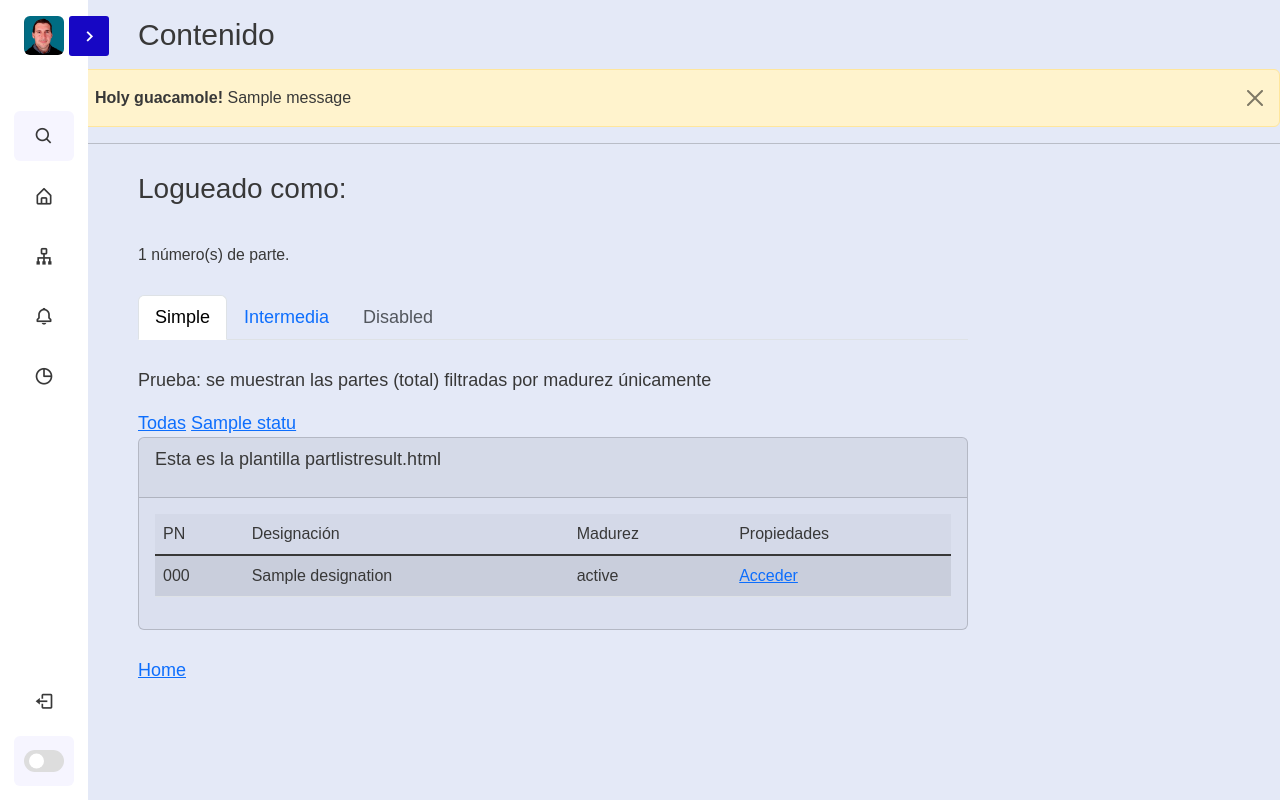
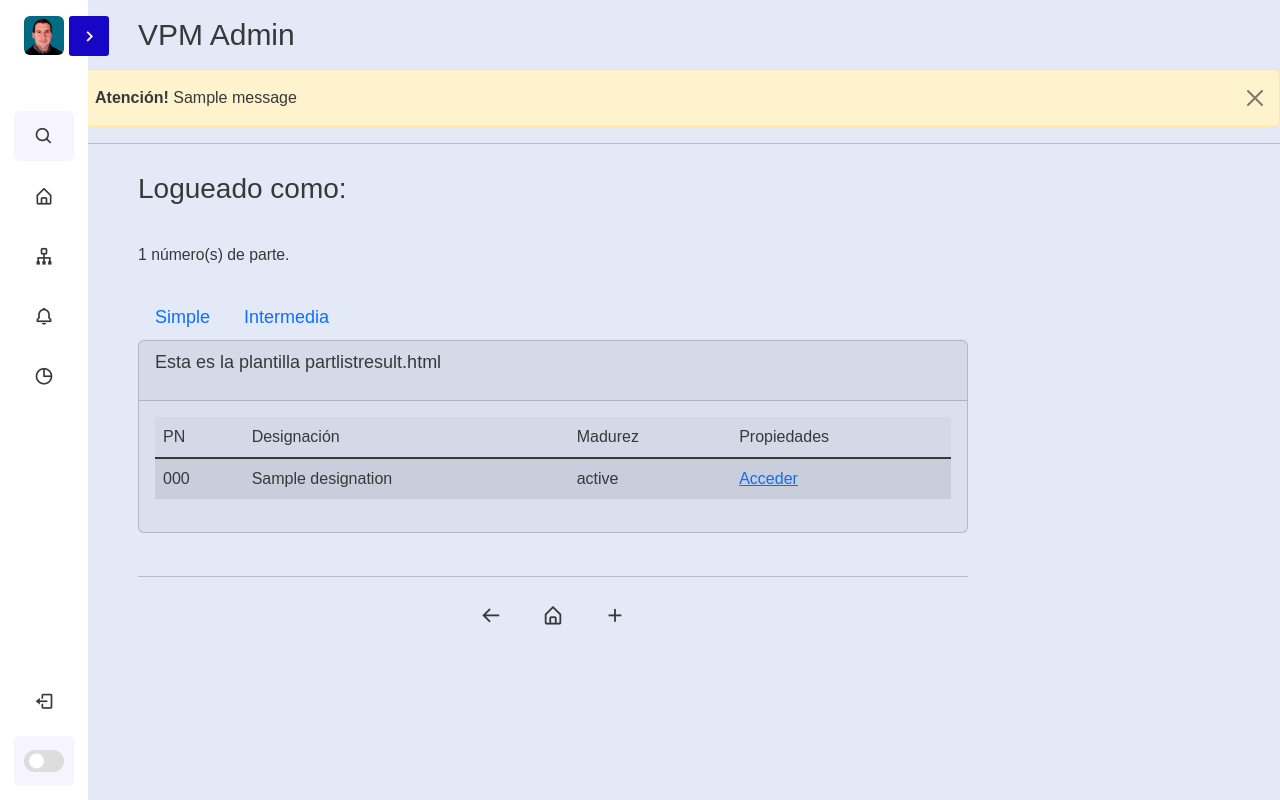
Before and after one commit to arielden/vpmadmin, a Django app: template partstr/templates/partstr/partlist.html in a window 1280 px wide. Run offline with Django 4.2, Linux system fonts and the light colour scheme; tables that the repository leaves empty hold one stand-in row (values such as "Sample post"); the template is opened without the code that fills it: values that come from a table or form of the project are taken from there, most other values are stand-ins (such as "Sample title", 1, 10 or a date in 2020); one stand-in notice (Sample message) is shown; lists and menus that the app fills with data are empty; parts of the project's set-up code (start-up, migrations or seed data) failed here and were passed over; some libraries are stand-ins or nearby versions.

Commit message:
basic nav icons added

```diff
--- a/partstr/templates/partstr/partlist.html
+++ b/partstr/templates/partstr/partlist.html
@@ -3,22 +3,7 @@
 {% block title %}Estructura VPM - Lista{% endblock title%}
 
 {% block script_body %}
-<script>
-    // $(document).ready(function(){
-    //     $('button[data-bs-toggle="tab"]').on('show.bs.tab', function(e) {
-    //         localStorage.setItem('activeTab', $(e.target).attr('data-bs-target'));
-    //     });
-    //     var activeTab = localStorage.getItem('activeTab');
-    //     if(activeTab){
-    //         $('#myTab button[data-bs-target="' + activeTab + '"]').tab('show');
-    //     }
-    // });
 
-    // const activeTab = localStorage.getItem('activeTab');
-    //     if (activeTab) {
-    //         $('#myTab button[data-bs-target="' + activeTab + '"]').tab('show');
-    //     }
-</script>
 {% endblock script_body%}
 
 {% block content %}
@@ -30,20 +15,17 @@
     <!-- Este es el código para los tabs -->
     <ul class="nav nav-tabs" id="myTab" role="tablist">
         <li class="nav-item" role="presentation">
-            <button class="nav-link active" id="simple-tab" data-bs-toggle="tab" data-bs-target="#simple-tab-pane" type="button" role="tab" aria-controls="simple-tab-pane" aria-selected="true">Simple</button>
+            <button class="nav-link" id="simple-tab" data-bs-toggle="tab" data-bs-target="#simple-tab-pane" type="button" role="tab" aria-controls="simple-tab-pane" aria-selected="false">Simple</button>
         </li>
         <li class="nav-item" role="presentation">
             <button class="nav-link" id="interm-tab" data-bs-toggle="tab" data-bs-target="#interm-tab-pane" type="button" role="tab" aria-controls="interm-tab-pane" aria-selected="false">Intermedia</button>
-        </li>
-        <li class="nav-item" role="presentation">
-            <button class="nav-link" id="disabled-tab" data-bs-toggle="tab" data-bs-target="#disabled-tab-pane" type="button" role="tab" aria-controls="disabled-tab-pane" aria-selected="false" disabled>Disabled</button>
         </li>
     </ul>
 
     <!-- Este es el código para el contenido de cada tab -->
     <div class="tab-content" id="myTabContent">
-        <div class="tab-pane fade show active" id="simple-tab-pane" role="tabpanel" aria-labelledby="simple-tab" tabindex="0">
-            <!-- Acá van los controles para listado completo -->
+        <div class="tab-pane fade" id="simple-tab-pane" role="tabpanel" aria-labelledby="simple-tab" tabindex="0">
+            <!-- Acá van los controles para búsqueda simple -->
             <br>
             <p>Prueba: se muestran las partes (total) filtradas por madurez únicamente</p>
             <a href="{% url 'partstr:partlist'%}">Todas</a>
@@ -52,7 +34,7 @@
             {% endfor %}
         </div>
         <div class="tab-pane fade" id="interm-tab-pane" role="tabpanel" aria-labelledby="interm-tab" tabindex="0">
-            <!-- Acá van los controles para persona -->
+            <!-- Acá van los controles para búsqueda intermedia -->
             <br>
             <p>Prueba: se muestran las partes del usuario, filtradas por madurez</p>
             <a href="{% url 'partstr:partlist'%}?u={{request.user.username}}">Todas</a>
@@ -60,15 +42,42 @@
                 <a href="{% url 'partstr:partlist'%}?u={{request.user.username}}&q={{status.name}}">{{status.name}}</a>
             {% endfor %}
         </div>
-        <div class="tab-pane fade" id="disabled-tab-pane" role="tabpanel" aria-labelledby="disabled-tab" tabindex="0">
-            ...
-        </div>
     </div>
 
     {% include 'partstr/partlistresult.html' %}
 
     <br>
-    <a href="{% url 'partstr:home' %}">Home</a>
-</div>
+    <hr>
+    <!-- Acá van los íconos de pie de página -->
+    <div class="hstack gap-4">
+        <div class="p-2">
+            <a href="{{ request.META.HTTP_REFERER }}">
+                <i class='bx bx-arrow-back'></i>
+            </a>
+        </div>
+        <div class="p-2">
+            <a href="{% url 'partstr:home' %}">
+                <i class='bx bx-home-alt' ></i>
+            </a>
+        </div>
+        <div class="p-2">
+            <a href="{% url 'partstr:partcreate' %}">
+                <i class='bx bx-plus'></i>
+            </a>
+        </div>
+    </div>
+
+<script>
+    $(document).ready(function(){
+        $('button[data-bs-toggle="tab"]').on('show.bs.tab', function(tabListener) {
+                localStorage.setItem('activeTab', $(tabListener.target).attr('data-bs-target'));
+            });
+            var activeTab = localStorage.getItem('activeTab');
+            if(activeTab){
+                $('#myTab button[data-bs-target="' + activeTab + '"]').tab('show');
+            }
+        });
+
+</script>
 
 {% endblock content%}
--- a/static/css/style.css
+++ b/static/css/style.css
@@ -365,3 +365,10 @@ ol, ul {
 .modal {
     --bs-modal-bg: var(--body-color);
 }
+
+.hstack {
+    justify-content: center;
+    font-size: 22px;
+    color: var(--text-color);
+    transition: var(--tran-03);
+}
--- a/templates/base.html
+++ b/templates/base.html
@@ -27,7 +27,6 @@
         <!-- Buscar variables en localStorage y setear antes que el contenido (evita flickering) -->
         <script>
             const theme = localStorage.getItem('mode') || 'light';
-
             if (theme === 'dark') {
                 document.body.classList.add('dark');
             } else {
@@ -36,7 +35,7 @@
 
             const position = localStorage.getItem('sidebarPos') || 'close';
             if (position === 'close') {
-                // La variable sidebar se declara previamente en sidebar.js
+                // La variable 'sidebar' se declara previamente en sidebar.js
                 sidebar.classList.add('close');
             } else {
                 sidebar.classList.remove('close');
@@ -48,14 +47,14 @@
 
 
         <section class="home">
-            <div class="title">Contenido</div>
+            <div class="title">VPM Admin</div>
             <div>
                 {% if messages %}
                 <ul>
                     {% for message in messages %}
                     <div class="alert alert-warning alert-dismissible fade show" role="alert">
                         <li>
-                            <strong>Holy guacamole!</strong> {{ message }}
+                            <strong>Atención!</strong> {{ message }}
                             <button type="button" class="btn-close" data-bs-dismiss="alert" aria-label="Close"></button>
                         </li>
                     </div>
```
Also changed, not shown: partstr/templates/partstr/partcreate.html (+14 -3 lines), partstr/templates/partstr/partreadonly.html (+12 -8 lines), partstr/templates/partstr/partupdate.html (+12 -7 lines).
